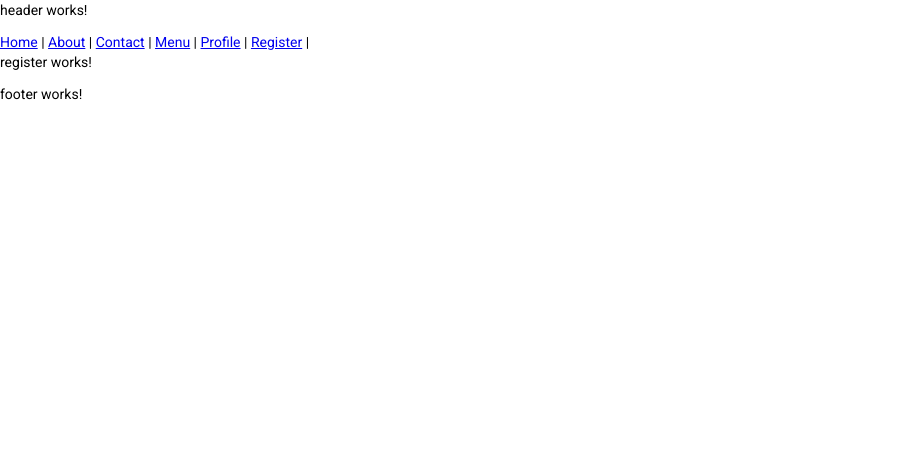
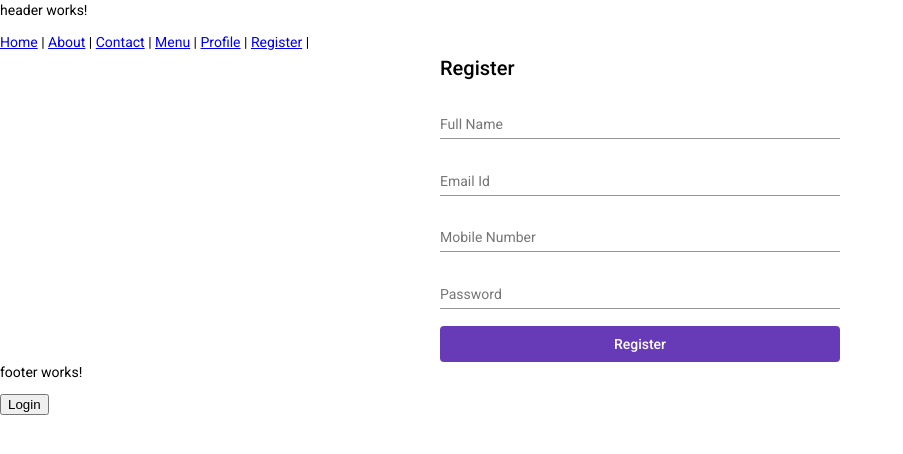
Before and after one commit to pyzen5/retrocafe, an Angular app: page /register in a window 1280 px wide. Shown: the top 454 px of the page, without its empty margins (0-903 px from the left). Built offline with nearby package versions, Linux system fonts and the light colour scheme.

Commit message:
menu changes

```diff
--- a/src/app/app.component.html
+++ b/src/app/app.component.html
@@ -1,3 +1,4 @@
 <app-header></app-header>
 <router-outlet></router-outlet>
 <app-footer></app-footer>
+<button (click)="openDialog()">Login</button>
--- a/src/app/app.component.ts
+++ b/src/app/app.component.ts
@@ -1,4 +1,6 @@
 import { Component } from '@angular/core';
+import {MatDialog, MatDialogRef, MAT_DIALOG_DATA} from '@angular/material/dialog';
+import { LoginComponent } from './comp/login/login.component';
 
 @Component({
   selector: 'app-root',
@@ -7,4 +9,17 @@ import { Component } from '@angular/core';
 })
 export class AppComponent {
   title = 'retrocafe';
+  constructor(public dialog: MatDialog) {}
+
+  openDialog(): void {
+    const dialogRef = this.dialog.open(LoginComponent, {
+      width: '250px',
+      data: {name: 'this.name', animal: 'this.animal'}
+    });
+
+    dialogRef.afterClosed().subscribe(result => {
+      console.log('The dialog was closed');
+      // this.animal = result;
+    });
+  }
 }
--- a/src/app/app.module.ts
+++ b/src/app/app.module.ts
@@ -16,6 +16,13 @@ import { BrowserAnimationsModule } from '@angular/platform-browser/animations';
 
 import {MatCardModule} from '@angular/material/card';
 import {MatGridListModule} from '@angular/material/grid-list';
+import {MatDialogModule} from '@angular/material/dialog';
+import {MatFormFieldModule} from '@angular/material/form-field';
+import {MatInputModule} from '@angular/material/input';
+import {MatButtonModule} from '@angular/material/button';
+import {MatDividerModule} from '@angular/material/divider';
+
+
 
 import { HttpClientModule } from '@angular/common/http';
 
@@ -39,9 +46,15 @@ import { HttpClientModule } from '@angular/common/http';
     ReactiveFormsModule,
     BrowserAnimationsModule,
     MatCardModule,
-    MatGridListModule
+    MatGridListModule,
+    MatDialogModule,
+    MatFormFieldModule,
+    MatInputModule,
+    MatButtonModule,
+    MatDividerModule
   ],
   providers: [],
-  bootstrap: [AppComponent]
+  bootstrap: [AppComponent],
+  entryComponents: [LoginComponent]
 })
 export class AppModule { }
--- a/src/app/comp/login/login.component.html
+++ b/src/app/comp/login/login.component.html
@@ -1 +1,23 @@
-<p>login works!</p>
+<h1 mat-dialog-title>Login</h1>
+<div mat-dialog-content>
+    <form class="example-form">
+        <mat-form-field class="example-full-width">
+            <mat-label>Username or Mobile No.</mat-label>
+            <input matInput placeholder="Enter your username" value="">
+        </mat-form-field>
+        <mat-form-field class="example-full-width">
+            <mat-label>Password</mat-label>
+            <input matInput type="password" placeholder="Enter your password!!" value="">
+        </mat-form-field>
+    </form>
+</div>
+<div mat-dialog-actions>
+    <button mat-flat-button color="primary" (click)="onLogin()">Login</button>
+    <button mat-flat-button color="warn" (click)="onNoClick()">Cancel</button>
+    <mat-divider></mat-divider>
+    <div class="register-section">
+        <span>Don't have an account? Register </span>
+        <button mat-button (click)="gotoRegister()">Here</button>
+    </div>
+
+</div>
--- a/src/app/comp/login/login.component.scss
+++ b/src/app/comp/login/login.component.scss
@@ -0,0 +1,3 @@
+.register-section {
+    padding-top: 10px;
+}
--- a/src/app/comp/login/login.component.ts
+++ b/src/app/comp/login/login.component.ts
@@ -1,4 +1,6 @@
-import { Component, OnInit } from '@angular/core';
+import { Component, OnInit, Inject } from '@angular/core';
+import { MatDialogRef, MAT_DIALOG_DATA } from '@angular/material/dialog';
+import { Router } from '@angular/router';
 
 @Component({
   selector: 'app-login',
@@ -7,9 +9,21 @@ import { Component, OnInit } from '@angular/core';
 })
 export class LoginComponent implements OnInit {
 
-  constructor() { }
+  constructor(public dialogRef: MatDialogRef<LoginComponent>, @Inject(MAT_DIALOG_DATA) public data, private router: Router) {}
 
   ngOnInit(): void {
   }
 
+  onNoClick(): void {
+    this.dialogRef.close();
+  }
+
+  onLogin() {
+
+  }
+
+  gotoRegister() {
+    this.dialogRef.close();
+    this.router.navigate(['register']);
+  }
 }
--- a/src/app/menu/menu.component.html
+++ b/src/app/menu/menu.component.html
@@ -5,12 +5,11 @@
 <mat-grid-list cols="3">
   <mat-grid-tile *ngFor="let dish of dishes">
     <mat-card class="example-card" routerLink="./dish">
-      <img width="200px" mat-card-image src="assets/images/{{dish.imagepath}}" alt="Photo of a Shiba Inu">
+      <img width="200px" height="200px" mat-card-image src="assets/images/{{dish.imagepath}}" alt="Photo of a Shiba Inu">
       <mat-card-content>
+        <h3>{{dish.name}}</h3>
         <p>
-          The Shiba Inu is the smallest of the six original and distinct spitz breeds of dog from Japan.
-          A small, agile dog that copes very well with mountainous terrain, the Shiba Inu was originally
-          bred for hunting.
+          {{dish.description}}
         </p>
       </mat-card-content>
       <mat-card-actions>
--- a/src/app/menu/menu.component.ts
+++ b/src/app/menu/menu.component.ts
@@ -1,4 +1,5 @@
 import { Component, OnInit } from '@angular/core';
+import { Router } from '@angular/router';
 
 @Component({
   selector: 'app-menu',
@@ -7,32 +8,49 @@ import { Component, OnInit } from '@angular/core';
 })
 export class MenuComponent implements OnInit {
   dishes = [{
-    imagepath: 'chapati.jpg'
+    imagepath: 'chapati.jpg',
+    name: 'Chapati',
+    description: 'Lorem ipsum dolor sit amet, consectetur adipiscing elit. Phasellus at nulla et massa ultrices blandit id quis sem. Vestibulum convallis nunc quis augue ultrices, eget placerat lectus pellentesque.'
   },
   {
-    imagepath: 'cookies.jpg'
+    imagepath: 'cookies.jpg',
+    name: 'Cookies',
+    description: 'Lorem ipsum dolor sit amet, consectetur adipiscing elit. Phasellus at nulla et massa ultrices blandit id quis sem. Vestibulum convallis nunc quis augue ultrices, eget placerat lectus pellentesque.'
   },
   {
-    imagepath: 'fruitbowl.jpg'
+    imagepath: 'fruitbowl.jpg',
+    name: 'Fruit Bowl',
+    description: 'Lorem ipsum dolor sit amet, consectetur adipiscing elit. Phasellus at nulla et massa ultrices blandit id quis sem. Vestibulum convallis nunc quis augue ultrices, eget placerat lectus pellentesque.'
   },
   {
-    imagepath: 'kulcha.jpg'
+    imagepath: 'kulcha.jpg',
+    name: 'Kulcha',
+    description: 'Lorem ipsum dolor sit amet, consectetur adipiscing elit. Phasellus at nulla et massa ultrices blandit id quis sem. Vestibulum convallis nunc quis augue ultrices, eget placerat lectus pellentesque.'
   },
   {
-    imagepath: 'macaroni.jpg'
+    imagepath: 'macaroni.jpg',
+    name: 'Macaroni',
+    description: 'Lorem ipsum dolor sit amet, consectetur adipiscing elit. Phasellus at nulla et massa ultrices blandit id quis sem. Vestibulum convallis nunc quis augue ultrices, eget placerat lectus pellentesque.'
   },
   {
-    imagepath: 'pancake.jpg'
+    imagepath: 'pancake.jpg',
+    name: 'Pancake',
+    description: 'Lorem ipsum dolor sit amet, consectetur adipiscing elit. Phasellus at nulla et massa ultrices blandit id quis sem. Vestibulum convallis nunc quis augue ultrices, eget placerat lectus pellentesque.'
   },
   {
-    imagepath: 'pizza.jpg'
+    imagepath: 'pizza.jpg',
+    name: 'Pizza',
+    description: 'Lorem ipsum dolor sit amet, consectetur adipiscing elit. Phasellus at nulla et massa ultrices blandit id quis sem. Vestibulum convallis nunc quis augue ultrices, eget placerat lectus pellentesque.'
   },
   {
-    imagepath: 'roticurry.jpg'
+    imagepath: 'roticurry.jpg',
+    name: 'Roti curry',
+    description: 'Lorem ipsum dolor sit amet, consectetur adipiscing elit. Phasellus at nulla et massa ultrices blandit id quis sem. Vestibulum convallis nunc quis augue ultrices, eget placerat lectus pellentesque.'
   }];
-  constructor() { }
+  constructor(private router: Router) { }
 
   ngOnInit(): void {
+    // this.router.navigate(['dish'])
   }
 
 }
--- a/src/app/pages/register/register.component.html
+++ b/src/app/pages/register/register.component.html
@@ -1 +1,21 @@
-<p>register works!</p>
+
+<form class="register-form">
+    <h2>Register</h2>
+    <mat-form-field class="example-full-width">
+        <mat-label>Full Name</mat-label>
+        <input matInput placeholder="ENter your username" value="">
+    </mat-form-field>
+    <mat-form-field class="example-full-width">
+        <mat-label>Email Id</mat-label>
+        <input matInput type="email" placeholder="Enter your password!!" value="">
+    </mat-form-field>
+    <mat-form-field class="example-full-width">
+        <mat-label>Mobile Number</mat-label>
+        <input matInput type="tel" placeholder="Enter your password!!" value="">
+    </mat-form-field>
+    <mat-form-field class="example-full-width">
+        <mat-label>Password</mat-label>
+        <input matInput type="password" placeholder="Enter your password!!" value="">
+    </mat-form-field>
+    <button mat-flat-button color="primary">Register</button>
+</form>
--- a/src/app/pages/register/register.component.scss
+++ b/src/app/pages/register/register.component.scss
@@ -0,0 +1,6 @@
+.register-form{
+    display: flex;
+    flex-direction: column;
+    width: 400px;
+    margin: 0 auto;
+}
```
